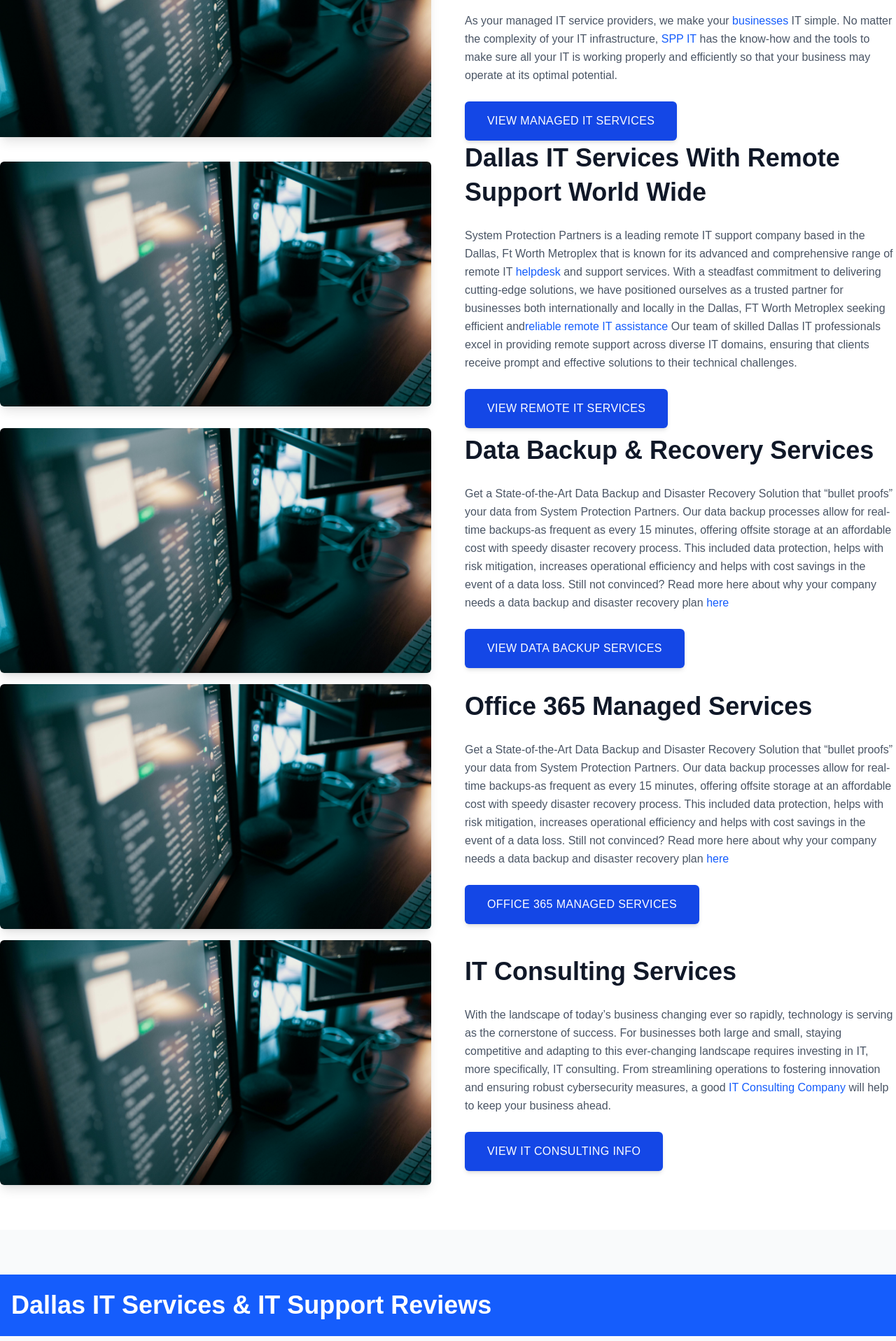
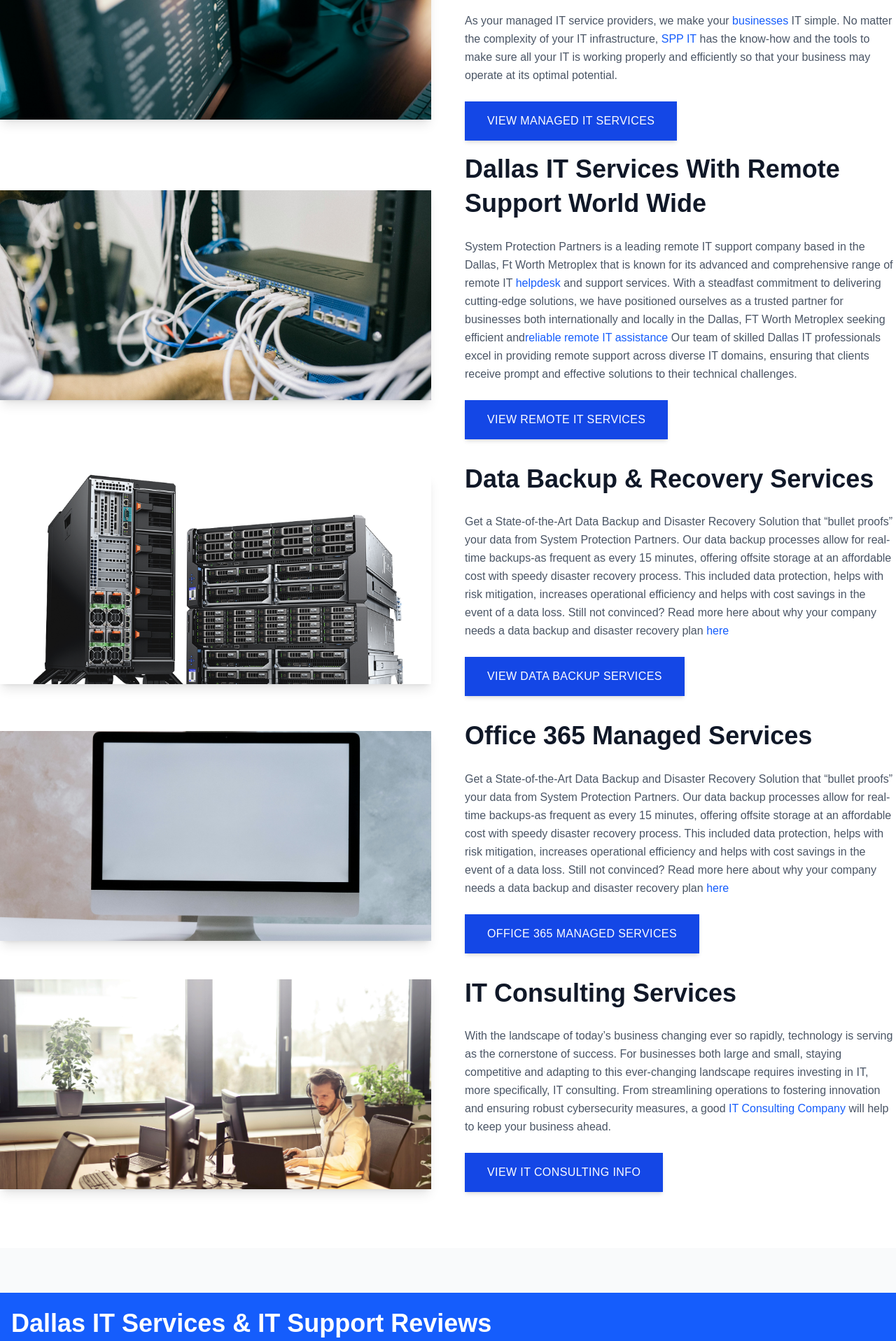
Before and after one commit to Niarb144/bytespere, a Next.js app: page / in a window 1280 px wide. Shown: the part 2755-4672 px from the top of the page at 70% size. Built offline with nearby package versions, Linux system fonts and the light colour scheme.

Commit message:
Edit Services Section

```diff
--- a/app/components/ManagedItServices.tsx
+++ b/app/components/ManagedItServices.tsx
@@ -8,7 +8,7 @@ export default function ManagedItServices() {
       <div className="container mx-auto grid grid-cols-1 lg:grid-cols-2 gap-12 items-center">
 
         {/* LEFT IMAGE */}
-        <div className="relative w-full h-[200px] lg:h-[350px] overflow-hidden shadow-lg">
+        <div className="relative w-full h-[200px] lg:h-[300px] overflow-hidden shadow-lg">
           <Image
             src="/images/img7.jpg"
             alt="System hacked warning on laptop"
@@ -44,19 +44,19 @@ export default function ManagedItServices() {
 
           {/* CTA BUTTON */}
           <div>
-            <button className="px-8 py-4 bg-blue-700 text-white rounded-md hover:bg-blue-800 transition font-medium tracking-wide shadow-md">
+            <button className="px-8 py-4 bg-blue-700 text-white hover:bg-blue-800 transition font-medium tracking-wide shadow-md">
               VIEW MANAGED IT SERVICES
             </button>
           </div>
         </div>
       </div>
 
-      <div className="container mx-auto grid grid-cols-1 lg:grid-cols-2 gap-12 items-center">
+      <div className="container mx-auto grid grid-cols-1 lg:grid-cols-2 gap-12 items-center py-4">
 
         {/* LEFT IMAGE */}
-        <div className="relative w-full h-[200px] lg:h-[350px] rounded-md overflow-hidden shadow-lg">
+        <div className="relative w-full h-[200px] lg:h-[300px] overflow-hidden shadow-lg">
           <Image
-            src="/images/img7.jpg" // replace with actual image path
+            src="/images/img3.jpg" // replace with actual image path
             alt="System hacked warning on laptop"
             fill
             className="object-cover h-[200px]"
@@ -86,19 +86,19 @@ export default function ManagedItServices() {
 
           {/* CTA BUTTON */}
           <div>
-            <button className="px-8 py-4 bg-blue-700 text-white rounded-md hover:bg-blue-800 transition font-medium tracking-wide shadow-md">
+            <button className="px-8 py-4 bg-blue-700 text-white hover:bg-blue-800 transition font-medium tracking-wide shadow-md">
               VIEW REMOTE IT SERVICES
             </button>
           </div>
         </div>
       </div>
 
-      <div className="container mx-auto grid grid-cols-1 lg:grid-cols-2 gap-12 items-center">
+      <div className="container mx-auto grid grid-cols-1 lg:grid-cols-2 gap-12 items-center py-4">
 
         {/* LEFT IMAGE */}
-        <div className="relative w-full h-[200px] lg:h-[350px] rounded-md overflow-hidden shadow-lg">
+        <div className="relative w-full h-[200px] lg:h-[300px] overflow-hidden shadow-lg">
           <Image
-            src="/images/img7.jpg" // replace with actual image path
+            src="/images/img6.jpg"
             alt="System hacked warning on laptop"
             fill
             className="object-cover h-[200px]"
@@ -124,7 +124,7 @@ export default function ManagedItServices() {
 
           {/* CTA BUTTON */}
           <div>
-            <button className="px-8 py-4 bg-blue-700 text-white rounded-md hover:bg-blue-800 transition font-medium tracking-wide shadow-md">
+            <button className="px-8 py-4 bg-blue-700 text-white hover:bg-blue-800 transition font-medium tracking-wide shadow-md">
               VIEW DATA BACKUP SERVICES
             </button>
           </div>
@@ -134,9 +134,9 @@ export default function ManagedItServices() {
       <div className="container mx-auto grid grid-cols-1 lg:grid-cols-2 gap-12 items-center py-4">
 
         {/* LEFT IMAGE */}
-        <div className="relative w-full h-[200px] lg:h-[350px] rounded-md overflow-hidden shadow-lg">
+        <div className="relative w-full h-[200px] lg:h-[300px] overflow-hidden shadow-lg">
           <Image
-            src="/images/img7.jpg" // replace with actual image path
+            src="/images/img5.jpg" // replace with actual image path
             alt="System hacked warning on laptop"
             fill
             className="object-cover h-[200px]"
@@ -163,19 +163,19 @@ export default function ManagedItServices() {
 
           {/* CTA BUTTON */}
           <div>
-            <button className="px-8 py-4 bg-blue-700 text-white rounded-md hover:bg-blue-800 transition font-medium tracking-wide shadow-md">
+            <button className="px-8 py-4 bg-blue-700 text-white hover:bg-blue-800 transition font-medium tracking-wide shadow-md">
               OFFICE 365 MANAGED SERVICES
             </button>
           </div>
         </div>
       </div>
 
-      <div className="container mx-auto grid grid-cols-1 lg:grid-cols-2 gap-12 items-center">
+      <div className="container mx-auto grid grid-cols-1 lg:grid-cols-2 gap-12 items-center py-4">
 
         {/* LEFT IMAGE */}
-        <div className="relative w-full h-[200px] lg:h-[350px] rounded-md overflow-hidden shadow-lg">
+        <div className="relative w-full h-[200px] lg:h-[300px] overflow-hidden shadow-lg">
           <Image
-            src="/images/img7.jpg" // replace with actual image path
+            src="/images/img4.jpg" // replace with actual image path
             alt="System hacked warning on laptop"
             fill
             className="object-cover h-[200px]"
@@ -201,7 +201,7 @@ export default function ManagedItServices() {
 
           {/* CTA BUTTON */}
           <div>
-            <button className="px-8 py-4 bg-blue-700 text-white rounded-md hover:bg-blue-800 transition font-medium tracking-wide shadow-md">
+            <button className="px-8 py-4 bg-blue-700 text-white hover:bg-blue-800 transition font-medium tracking-wide shadow-md">
               VIEW IT CONSULTING INFO
             </button>
           </div>
```
